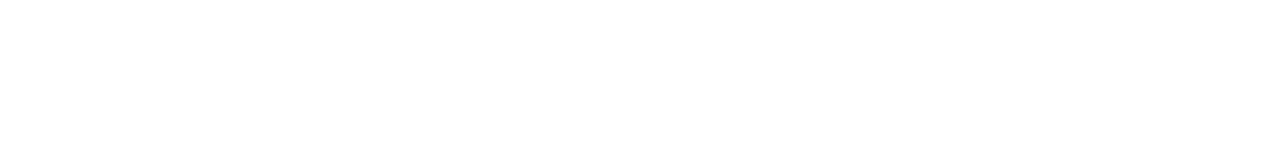
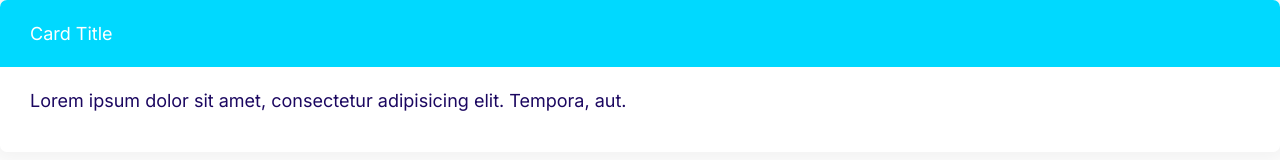
Before and after one commit to NAVI1824/moshify, a plain HTML site: page index.html in a window 1280 px wide. Drawn offline with Linux system fonts and the light colour scheme.

Commit message:
Created Basic Card Component

```diff
--- a/index.html
+++ b/index.html
@@ -13,5 +13,15 @@
     <link rel="stylesheet" href="./css/normalize.css" />
     <link rel="stylesheet" href="./css/styles.css" />
   </head>
-  <body></body>
+  <body>
+    <div class="card card--secondary">
+      <header class="card__header">Card Title</header>
+      <div class="card__body">
+        <p>
+          Lorem ipsum dolor sit amet, consectetur adipisicing elit. Tempora,
+          aut.
+        </p>
+      </div>
+    </div>
+  </body>
 </html>
```
Also changed, not shown: Components/card.html (added, +8 -0 lines).
